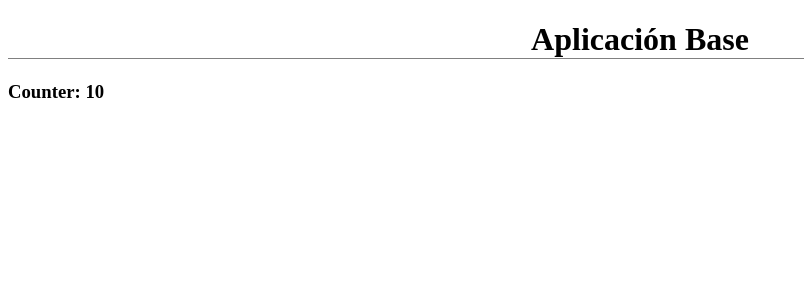
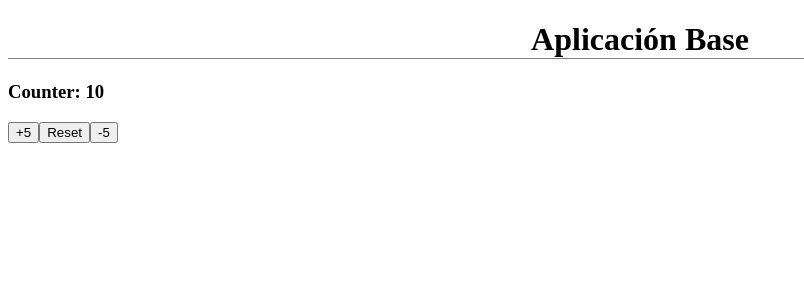
Before and after one commit to magadiflo/bases-app, an Angular app: page / in a window 1280 px wide. Shown: the top 300 px of the page, without its empty margins (0-804 px from the left). Built offline with nearby package versions, Linux system fonts and the light colour scheme.

Commit message:
Contador

```diff
--- a/src/app/app.component.html
+++ b/src/app/app.component.html
@@ -1,2 +1,5 @@
 <h1 class="text-center border-bottom">{{ title }}</h1>
 <h3>Counter: {{ counter }}</h3>
+<button type="button" (click)="increaseBy(+5)">+5</button>
+<button type="button" (click)="resetCounter()">Reset</button>
+<button type="button" (click)="increaseBy(-5)">-5</button>
--- a/src/app/app.component.ts
+++ b/src/app/app.component.ts
@@ -6,6 +6,16 @@ import { Component } from '@angular/core';
   styleUrls: ['./app.component.scss']
 })
 export class AppComponent {
+
   public title: string = 'Aplicación Base';
   public counter: number = 10;
+
+  increaseBy(value: number): void {
+    this.counter += value;
+  }
+
+  resetCounter(): void {
+    this.counter = 10;
+  }
+
 }
```
